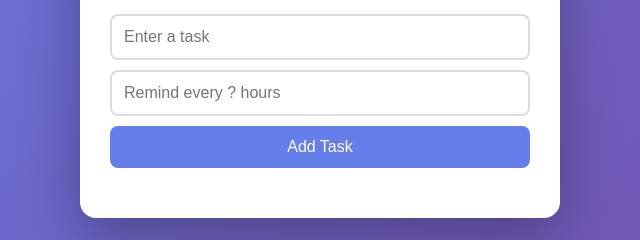
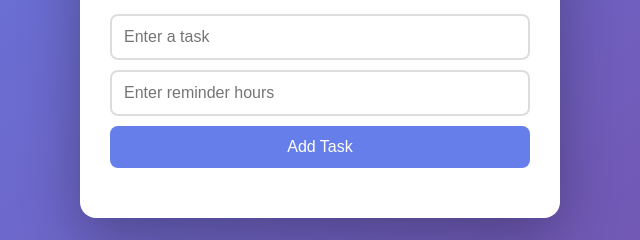
Before and after one commit to Mahima-8919/UniTasks, a plain HTML site: page index.html in a window 1280 px wide. Shown: the part 330-570 px from the top of the page, 320-960 px from the left. Drawn offline with Linux system fonts and the light colour scheme.

Commit message:
Update index.html

```diff
--- a/index.html
+++ b/index.html
@@ -9,7 +9,7 @@
     <h1>UniTasks</h1>
     <div class="input-area">
       <input type="text" id="TI" placeholder="Enter a task">
-      <input type="number" id="reminderHours" placeholder="Remind every ? hours" min="1">
+      <input type="number" id="reminderHours" placeholder="Enter reminder hours" min="1">
       <button onclick="addTask()">Add Task</button>
     </div>
     <ul id="taskList"></ul>
```
